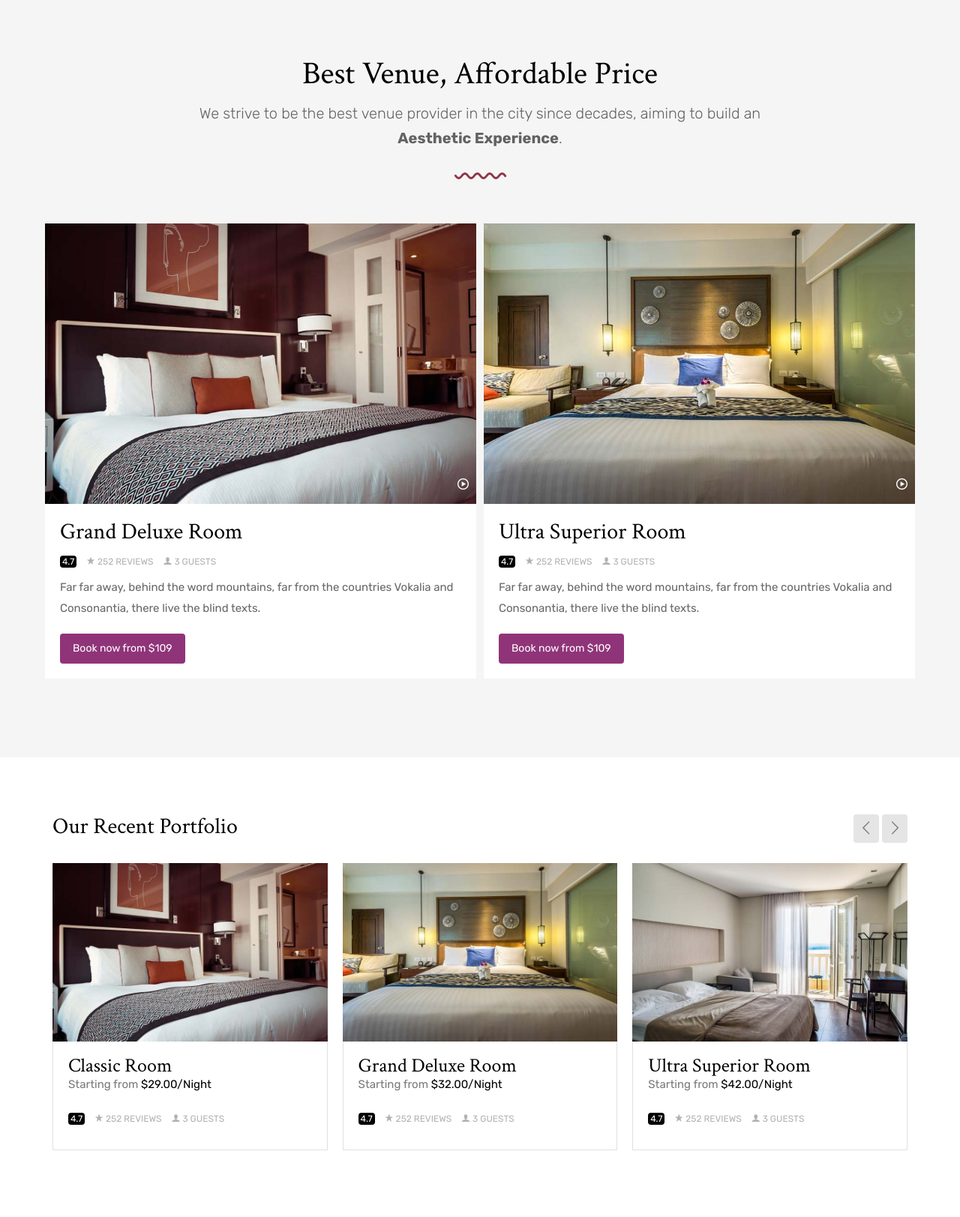
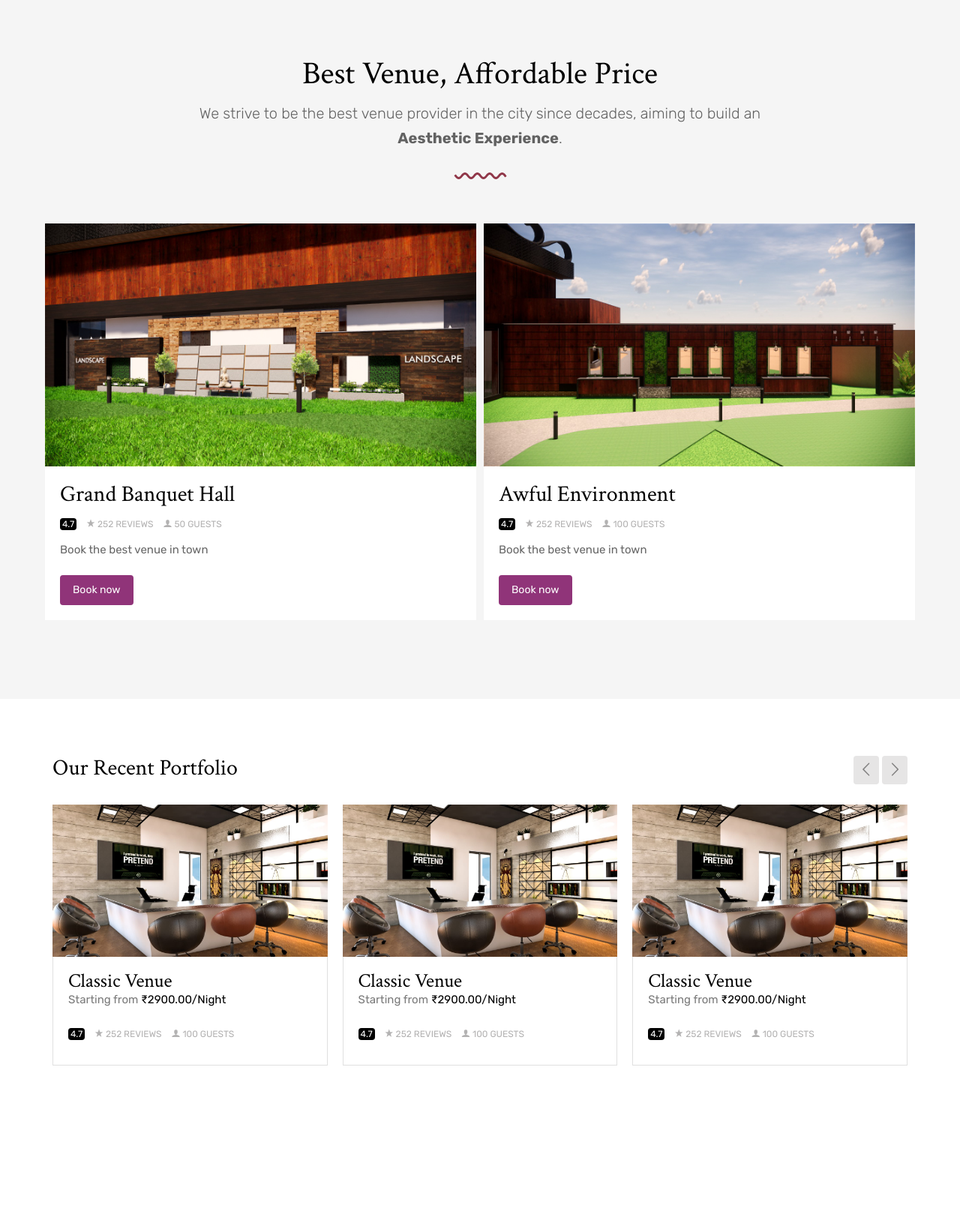
Before and after one commit to LittleGyaani/landscape-mandap-website, a PHP site: page /landscape-mandap-website/ in a window 1280 px wide. Shown: the part 3030-4653 px from the top of the page at 75% size. Run offline with PHP 8.4, Linux system fonts and the light colour scheme; some libraries are stand-ins or nearby versions; some web fonts are replaced.

```diff
--- a/assets/templates/template-footer.php
+++ b/assets/templates/template-footer.php
@@ -11,7 +11,7 @@ Footer
           <p><a href="#" class="link-with-icon">Know More About Us<i class=" icon-chevron-right"></i></a></p>
         </div>
       </div>
-      <div class="col-md-4">
+      <!-- <div class="col-md-4">
         <div class="probootstrap-footer-widget">
           <h3>Blog</h3>
           <ul class="probootstrap-blog-list">
@@ -47,7 +47,7 @@ Footer
             </li>
           </ul>
         </div>
-      </div>
+      </div> -->
       <div class="col-md-4">
         <div class="probootstrap-footer-widget">
           <h3>Contact</h3>
--- a/index.php
+++ b/index.php
@@ -43,7 +43,7 @@ require $_SERVER['DOCUMENT_ROOT'].'/landscape-mandap-website/assets/config/globa
           </div>
         </div>
       </li>
-      <li style="background-image: url(http://www.crismatec.com/python/de/awesome-wedding-hall-decorations-pictures-decorating-ideas_home-elements-and-style.jpg);" class="overlay">
+      <li style="background-image: url(assets/images/Landscape-Hall.jpeg);" class="overlay">
         <div class="container">
           <div class="row">
             <div class="col-md-10 col-md-offset-1">
@@ -190,7 +190,7 @@ require $_SERVER['DOCUMENT_ROOT'].'/landscape-mandap-website/assets/config/globa
         <div class="col-md-4">
           <div class="service left-icon probootstrap-animate">
             <div class="icon">
-              <img src="https://img.icons8.com/color/80/000000/meeting-room.png" class="svg" alt="Free HTML5 Bootstrap Template by uicookies.com">
+              <img src="https://img.icons8.com/color/80/000000/meeting-room.png" class="svg" alt="Landscape Ventures">
             </div>
             <div class="text">
               <h3>Corporate Meetings</h3>
@@ -265,46 +265,46 @@ require $_SERVER['DOCUMENT_ROOT'].'/landscape-mandap-website/assets/config/globa
         <div class="col-md-6">
           <div class="probootstrap-block-image-text">
             <figure>
-              <a href="assets/images/img_1.jpg" class="image-popup">
-                <img src="assets/images/img_1.jpg" alt="Free HTML5 Bootstrap Template by uicookies.com" class="img-responsive">
+              <a href="assets/images/Landscape-Main-View.jpeg" class="image-popup">
+                <img src="assets/images/Landscape-Main-View.jpeg" alt="Landscape Ventures" class="img-responsive">
               </a>
-              <div class="actions">
+              <!-- <div class="actions">
                 <a href="https://vimeo.com/45830194" class="popup-vimeo"><i class="icon-play2"></i></a>
-              </div>
+              </div> -->
             </figure>
             <div class="text">
-              <h3><a href="#">Grand Deluxe Room</a></h3>
+              <h3><a href="#">Grand Banquet Hall</a></h3>
               <div class="post-meta">
                 <ul>
                   <li><span class="review-rate">4.7</span> <i class="icon-star"></i> 252 Reviews</li>
-                  <li><i class="icon-user2"></i> 3 Guests</li>
+                  <li><i class="icon-user2"></i> 50 Guests</li>
                 </ul>
               </div>
-              <p>Far far away, behind the word mountains, far from the countries Vokalia and Consonantia, there live the blind texts.</p>
-              <p><a href="#" class="btn btn-primary">Book now from $109</a></p>
+              <p>Book the best venue in town</p>
+              <p><a href="#" class="btn btn-primary">Book now </a></p>
             </div>
           </div>
         </div>
         <div class="col-md-6">
           <div class="probootstrap-block-image-text">
             <figure>
-              <a href="assets/images/img_2.jpg" class="image-popup">
-                <img src="assets/images/img_2.jpg" alt="Free HTML5 Bootstrap Template by uicookies.com" class="img-responsive">
+              <a href="assets/images/Landscape-Side.jpeg" class="image-popup">
+                <img src="assets/images/Landscape-Side.jpeg" alt="Landscape Ventures" class="img-responsive">
               </a>
-              <div class="actions">
+              <!-- <div class="actions">
                 <a href="https://vimeo.com/45830194" class="popup-vimeo"><i class="icon-play2"></i></a>
-              </div>
+              </div> -->
             </figure>
             <div class="text">
-              <h3><a href="#">Ultra Superior Room</a></h3>
+              <h3><a href="#">Awful Environment</a></h3>
               <div class="post-meta">
                 <ul>
                   <li><span class="review-rate">4.7</span> <i class="icon-star"></i> 252 Reviews</li>
-                  <li><i class="icon-user2"></i> 3 Guests</li>
+                  <li><i class="icon-user2"></i> 100 Guests</li>
                 </ul>
               </div>
-              <p>Far far away, behind the word mountains, far from the countries Vokalia and Consonantia, there live the blind texts.</p>
-              <p><a href="#" class="btn btn-primary">Book now from $109</a></p>
+              <p>Book the best venue in town</p>
+              <p><a href="#" class="btn btn-primary">Book now</a></p>
             </div>
           </div>
         </div>
@@ -327,14 +327,14 @@ require $_SERVER['DOCUMENT_ROOT'].'/landscape-mandap-website/assets/config/globa
           <div class="owl-carousel owl-carousel-carousel">
             <div class="item">
               <div class="probootstrap-room">
-                <a href="#"><img src="assets/images/img_1.jpg" alt="Free Bootstrap Template by uicookies.com" class="img-responsive image-popup"></a>
+                <a href="assets/images/Landscape-Office.jpeg"><img src="assets/images/Landscape-Office.jpeg" alt="Landscape Ventures" class="img-responsive image-popup"></a>
                 <div class="text">
-                  <h3>Classic Room</h3>
-                  <p>Starting from <strong>$29.00/Night</strong></p>
+                  <h3>Classic Venue</h3>
+                  <p>Starting from <strong>₹2900.00/Night</strong></p>
                   <div class="post-meta">
                     <ul>
                       <li><span class="review-rate">4.7</span> <i class="icon-star"></i> 252 Reviews</li>
-                      <li><i class="icon-user2"></i> 3 Guests</li>
+                      <li><i class="icon-user2"></i> 100 Guests</li>
                     </ul>
                   </div>
                 </div>
@@ -342,14 +342,14 @@ require $_SERVER['DOCUMENT_ROOT'].'/landscape-mandap-website/assets/config/globa
             </div>
             <div class="item">
               <div class="probootstrap-room">
-                <a href="#"><img src="assets/images/img_2.jpg" alt="Free Bootstrap Template by uicookies.com" class="img-responsive image-popup"></a>
+                <a href="assets/images/Landscape-Office.jpeg"><img src="assets/images/Landscape-Office.jpeg" alt="Landscape Ventures" class="img-responsive image-popup"></a>
                 <div class="text">
-                  <h3>Grand Deluxe Room</h3>
-                  <p>Starting from <strong>$32.00/Night</strong></p>
+                  <h3>Classic Venue</h3>
+                  <p>Starting from <strong>₹2900.00/Night</strong></p>
                   <div class="post-meta">
                     <ul>
                       <li><span class="review-rate">4.7</span> <i class="icon-star"></i> 252 Reviews</li>
-                      <li><i class="icon-user2"></i> 3 Guests</li>
+                      <li><i class="icon-user2"></i> 100 Guests</li>
                     </ul>
                   </div>
                 </div>
@@ -357,14 +357,14 @@ require $_SERVER['DOCUMENT_ROOT'].'/landscape-mandap-website/assets/config/globa
             </div>
             <div class="item">
               <div class="probootstrap-room">
-                <a href="#"><img src="assets/images/img_3.jpg" alt="Free Bootstrap Template by uicookies.com" class="img-responsive image-popup"></a>
+                <a href="assets/images/Landscape-Office.jpeg"><img src="assets/images/Landscape-Office.jpeg" alt="Landscape Ventures" class="img-responsive image-popup"></a>
                 <div class="text">
-                  <h3>Ultra Superior Room</h3>
-                  <p>Starting from <strong>$42.00/Night</strong></p>
+                  <h3>Classic Venue</h3>
+                  <p>Starting from <strong>₹2900.00/Night</strong></p>
                   <div class="post-meta">
                     <ul>
                       <li><span class="review-rate">4.7</span> <i class="icon-star"></i> 252 Reviews</li>
-                      <li><i class="icon-user2"></i> 3 Guests</li>
+                      <li><i class="icon-user2"></i> 100 Guests</li>
                     </ul>
                   </div>
                 </div>
@@ -372,14 +372,14 @@ require $_SERVER['DOCUMENT_ROOT'].'/landscape-mandap-website/assets/config/globa
             </div>
             <div class="item">
               <div class="probootstrap-room">
-                <a href="#"><img src="assets/images/img_4.jpg" alt="Free Bootstrap Template by uicookies.com" class="img-responsive image-popup"></a>
+                <a href="assets/images/Landscape-Office.jpeg"><img src="assets/images/Landscape-Office.jpeg" alt="Landscape Ventures" class="img-responsive image-popup"></a>
                 <div class="text">
-                  <h3>Classic Room</h3>
-                  <p>Starting from <strong>$29.00/Night</strong></p>
+                  <h3>Classic Venue</h3>
+                  <p>Starting from <strong>₹2900.00/Night</strong></p>
                   <div class="post-meta">
                     <ul>
                       <li><span class="review-rate">4.7</span> <i class="icon-star"></i> 252 Reviews</li>
-                      <li><i class="icon-user2"></i> 3 Guests</li>
+                      <li><i class="icon-user2"></i> 100 Guests</li>
                     </ul>
                   </div>
                 </div>
@@ -387,14 +387,14 @@ require $_SERVER['DOCUMENT_ROOT'].'/landscape-mandap-website/assets/config/globa
             </div>
             <div class="item">
               <div class="probootstrap-room">
-                <a href="#"><img src="assets/images/img_5.jpg" alt="Free Bootstrap Template by uicookies.com" class="img-responsive image-popup"></a>
+                <a href="assets/images/Landscape-Office.jpeg"><img src="assets/images/Landscape-Office.jpeg" alt="Landscape Ventures" class="img-responsive image-popup"></a>
                 <div class="text">
-                  <h3>Grand Deluxe Room</h3>
-                  <p>Starting from <strong>$32.00/Night</strong></p>
+                  <h3>Classic Venue</h3>
+                  <p>Starting from <strong>₹2900.00/Night</strong></p>
                   <div class="post-meta">
                     <ul>
                       <li><span class="review-rate">4.7</span> <i class="icon-star"></i> 252 Reviews</li>
-                      <li><i class="icon-user2"></i> 3 Guests</li>
+                      <li><i class="icon-user2"></i> 100 Guests</li>
                     </ul>
                   </div>
                 </div>
@@ -402,14 +402,14 @@ require $_SERVER['DOCUMENT_ROOT'].'/landscape-mandap-website/assets/config/globa
             </div>
             <div class="item">
               <div class="probootstrap-room">
-                <a href="#"><img src="assets/images/img_6.jpg" alt="Free Bootstrap Template by uicookies.com" class="img-responsive image-popup"></a>
+                <a href="assets/images/Landscape-Office.jpeg"><img src="assets/images/Landscape-Office.jpeg" alt="Landscape Ventures" class="img-responsive image-popup"></a>
                 <div class="text">
-                  <h3>Ultra Superior Room</h3>
-                  <p>Starting from <strong>$42.00/Night</strong></p>
+                  <h3>Classic Venue</h3>
+                  <p>Starting from <strong>₹2900.00/Night</strong></p>
                   <div class="post-meta">
                     <ul>
                       <li><span class="review-rate">4.7</span> <i class="icon-star"></i> 252 Reviews</li>
-                      <li><i class="icon-user2"></i> 3 Guests</li>
+                      <li><i class="icon-user2"></i> 100 Guests</li>
                     </ul>
                   </div>
                 </div>
@@ -417,19 +417,20 @@ require $_SERVER['DOCUMENT_ROOT'].'/landscape-mandap-website/assets/config/globa
             </div>
             <div class="item">
               <div class="probootstrap-room">
-                <a href="#"><img src="assets/images/img_7.jpg" alt="Free Bootstrap Template by uicookies.com" class="img-responsive image-popup"></a>
+                <a href="assets/images/Landscape-Office.jpeg"><img src="assets/images/Landscape-Office.jpeg" alt="Landscape Ventures" class="img-responsive image-popup"></a>
                 <div class="text">
-                  <h3>Ultra Superior Room</h3>
-                  <p>Starting from <strong>$42.00/Night</strong></p>
+                  <h3>Classic Venue</h3>
+                  <p>Starting from <strong>₹2900.00/Night</strong></p>
                   <div class="post-meta">
                     <ul>
                       <li><span class="review-rate">4.7</span> <i class="icon-star"></i> 252 Reviews</li>
-                      <li><i class="icon-user2"></i> 3 Guests</li>
+                      <li><i class="icon-user2"></i> 100 Guests</li>
                     </ul>
                   </div>
                 </div>
               </div>
             </div>
+
           </div>
         </div>
       </div>
```
Also changed, not shown: other parts of index.php (+12 -12 lines), assets/images/Landscape-Hall.jpeg (added), assets/images/Landscape-Indoor.jpeg (added), assets/images/Landscape-Main-View.jpeg (added), assets/images/Landscape-Office.jpeg (added), assets/images/Landscape-Outdoor.jpeg (added), assets/images/Landscape-Side.jpeg (added), assets/images/Landscape-Venue.jpeg (added).
